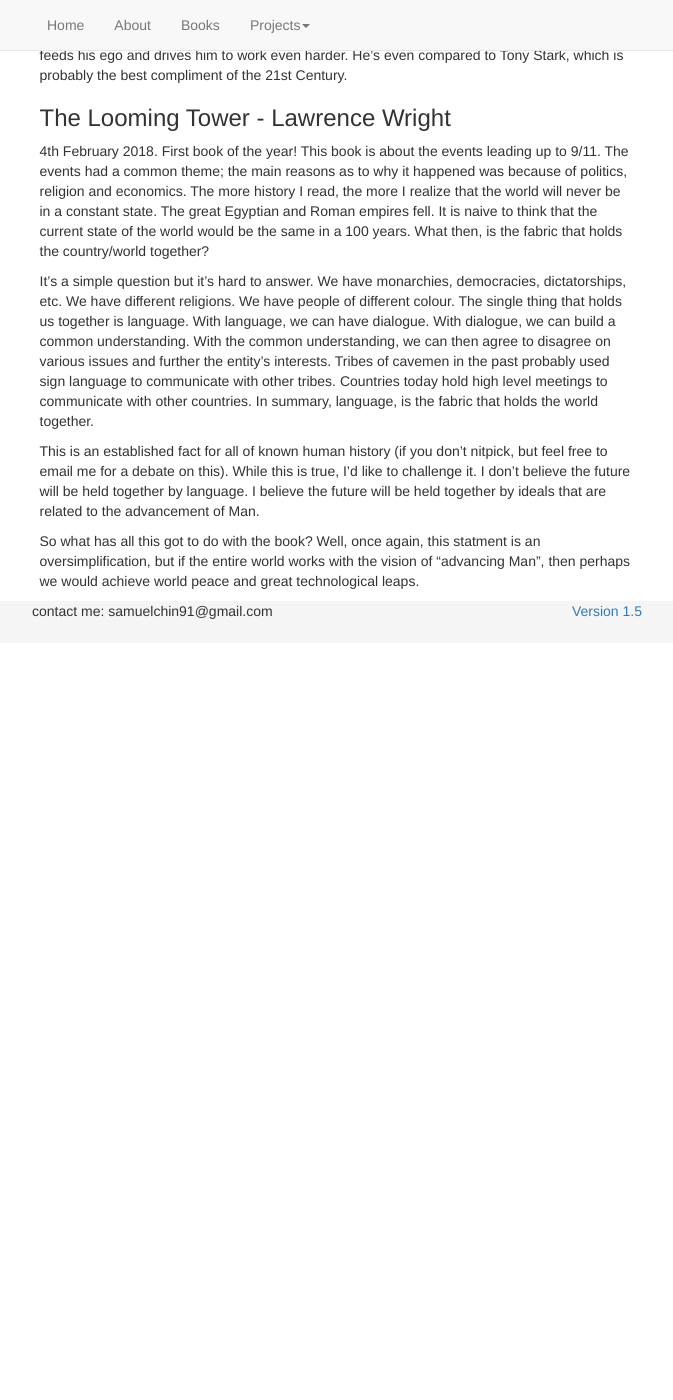
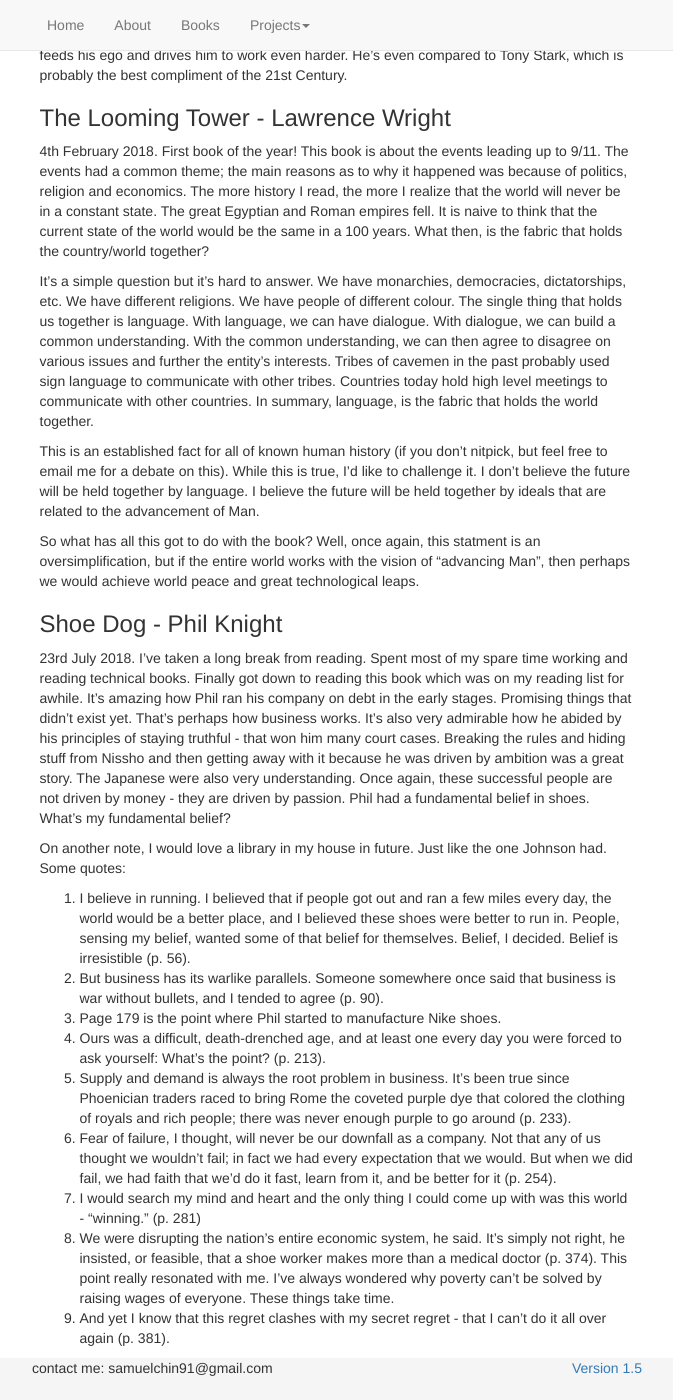
Before and after one commit to sspeng/jkschin.github.io, a Jekyll site: the page built from _posts/2018-01-01-2018-books.md, in a window 1280 px wide and 1400 px high, scrolled down 2131 px. Shown: the whole window, without its empty margins (303-976 px from the left). Built offline with Jekyll 4.4.1, drawn with Linux system fonts in a browser that asks for light colours; nearby versions of some CDN libraries; before the commit the page ends 2774 px from its top, so only the background shows below that.

Commit message:
Shoe Dog

```diff
--- a/_posts/2018-01-01-2018-books.md
+++ b/_posts/2018-01-01-2018-books.md
@@ -152,3 +152,45 @@
 an oversimplification, but if the entire world works with the vision of
 "advancing Man", then perhaps we would achieve world peace and great
 technological leaps.
+
+### Shoe Dog - Phil Knight
+23rd July 2018. I've taken a long break from reading. Spent most of my spare
+time working and reading technical books. Finally got down to reading this book
+which was on my reading list for awhile. It's amazing how Phil ran his company
+on debt in the early stages. Promising things that didn't exist yet. That's
+perhaps how business works. It's also very admirable how he abided by his
+principles of staying truthful - that won him many court cases. Breaking the
+rules and hiding stuff from Nissho and then getting away with it because he was
+driven by ambition was a great story. The Japanese were also very understanding.
+Once again, these successful people are not driven by money - they are driven by
+passion.  Phil had a fundamental belief in shoes. What's my fundamental belief?
+
+On another note, I would love a library in my house in future. Just like the one
+Johnson had. Some quotes:
+
+1. I believe in running. I believed that if people got out and ran a few miles
+   every day, the world would be a better place, and I believed these shoes were
+   better to run in. People, sensing my belief, wanted some of that belief for
+   themselves. Belief, I decided. Belief is irresistible (p. 56).
+2. But business has its warlike parallels. Someone somewhere once said that
+   business is war without bullets, and I tended to agree (p. 90).
+3. Page 179 is the point where Phil started to manufacture Nike shoes.
+4. Ours was a difficult, death-drenched age, and at least one every day you were
+   forced to ask yourself: What's the point? (p. 213).
+5. Supply and demand is always the root problem in business. It's been true
+   since Phoenician traders raced to bring Rome the coveted purple dye that
+   colored the clothing of royals and rich people; there was never enough purple
+   to go around (p. 233).
+6. Fear of failure, I thought, will never be our downfall as a company. Not that
+   any of us thought we wouldn't fail; in fact we had every expectation that we
+   would. But when we did fail, we had faith that we'd do it fast, learn from
+   it, and be better for it (p. 254).
+7. I would search my mind and heart and the only thing I could come up with was
+   this world - "winning." (p. 281)
+8. We were disrupting the nation's entire economic system, he said. It's simply
+   not right, he insisted, or feasible, that a shoe worker makes more than a
+   medical doctor (p. 374). This point really resonated with me. I've always
+   wondered why poverty can't be solved by raising wages of everyone. These
+   things take time.
+9. And yet I know that this regret clashes with my secret regret - that I can't
+   do it all over again (p. 381).
```
